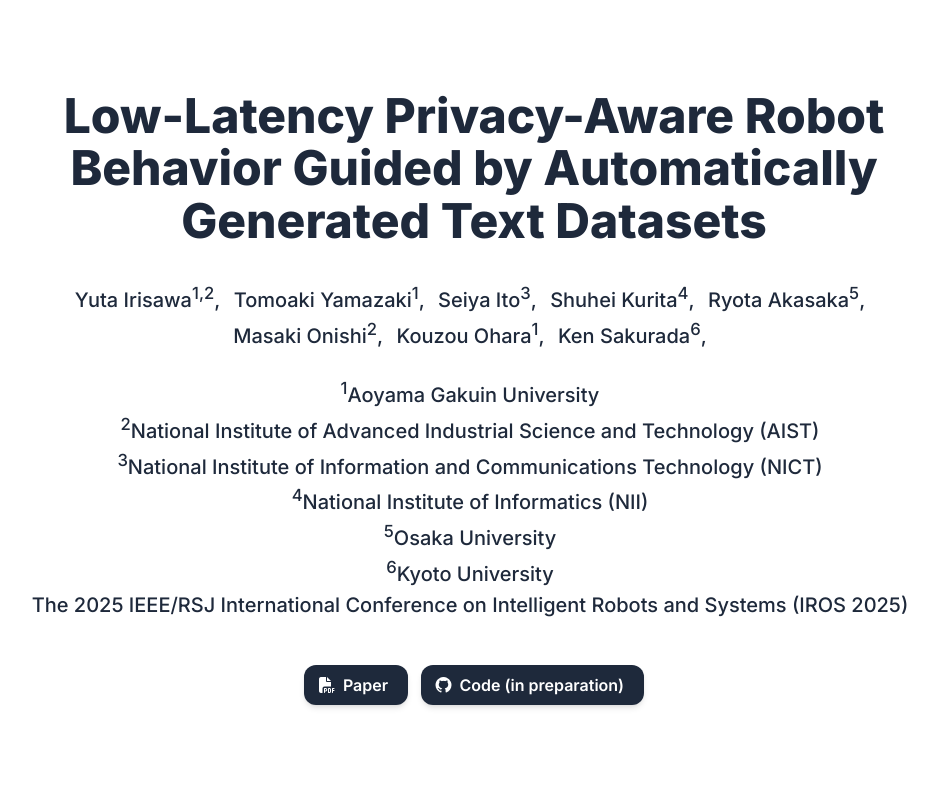
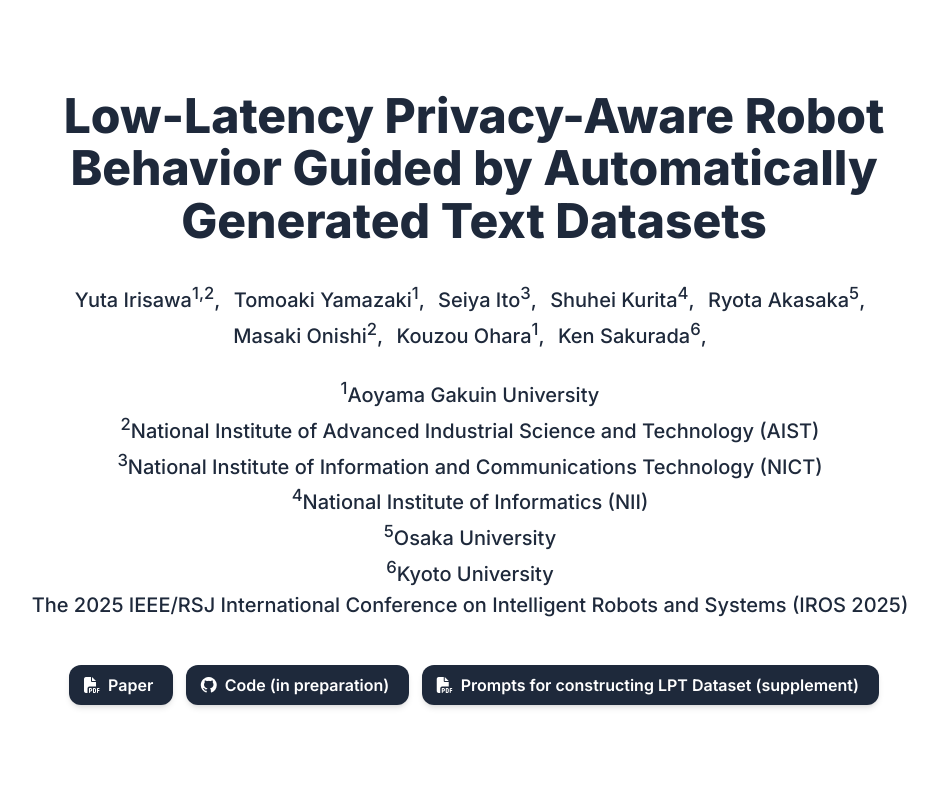
Before and after one commit to Yuiri1234/CLIP-TIPR, a plain HTML site: page index.html in a window 1280 px wide. Shown: the top 800 px of the page, without its empty margins (166-1104 px from the left). Drawn offline with nearby package versions, Linux system fonts and the light colour scheme; some icons are missing.

Commit message:
Update index.html

```diff
--- a/index.html
+++ b/index.html
@@ -233,15 +233,15 @@
 
 
               <!-- TODO: Add your supplementary material PDF or remove this section -->
-              <!-- <span class="link-block">
-                <a href="static/pdfs/supplementary_material.pdf" target="_blank"
+              <span class="link-block">
+                <a href="static/supplement.md" target="_blank"
                 class="external-link button is-normal is-rounded is-dark">
                 <span class="icon">
                   <i class="fas fa-file-pdf"></i>
                 </span>
-                <span>Supplementary</span>
+                <span>Prompts for constructing LPT Dataset (supplement)</span>
                 </a>
-              </span> -->
+              </span>
 
               <!-- TODO: Replace with your GitHub repository URL -->
               <!-- <span class="link-block">
```
